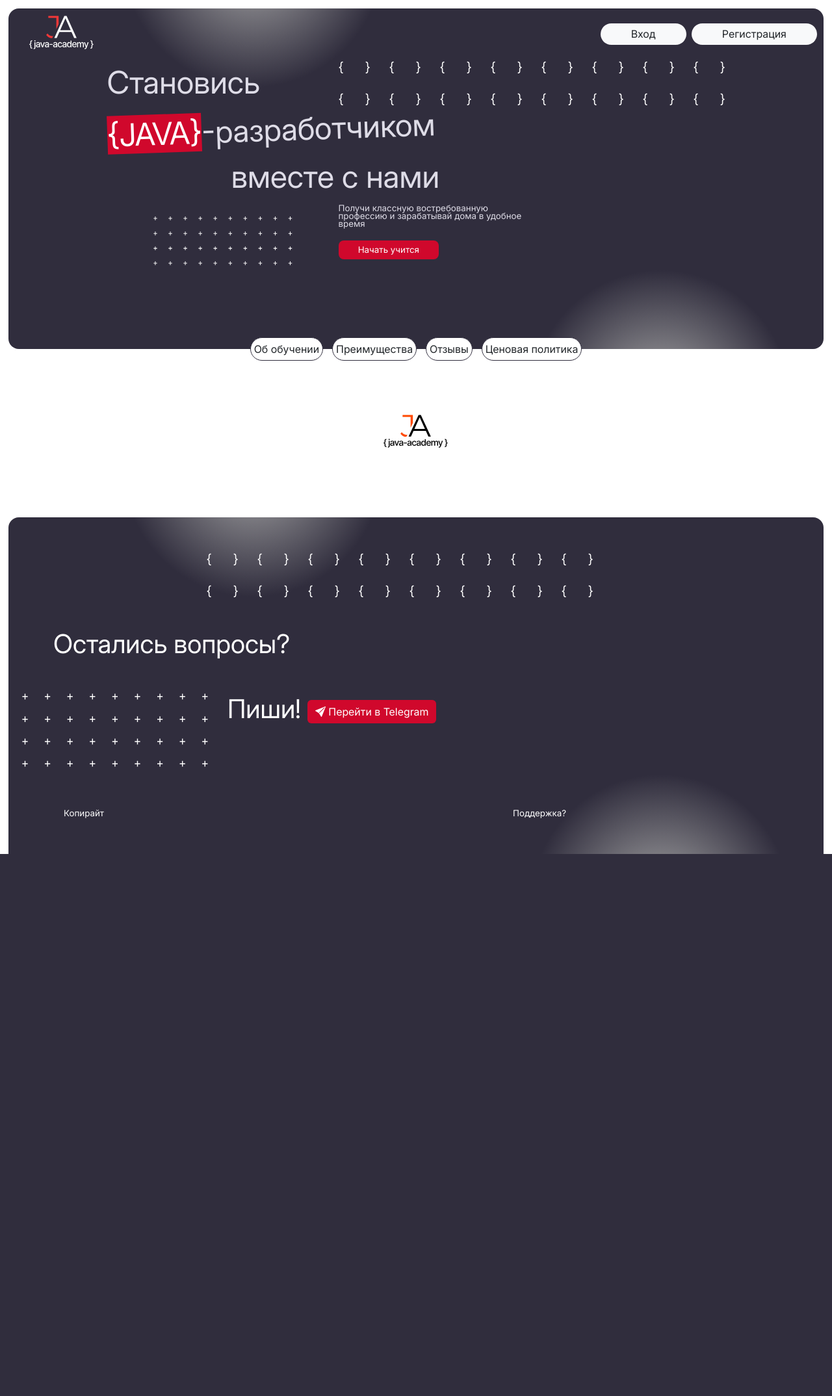
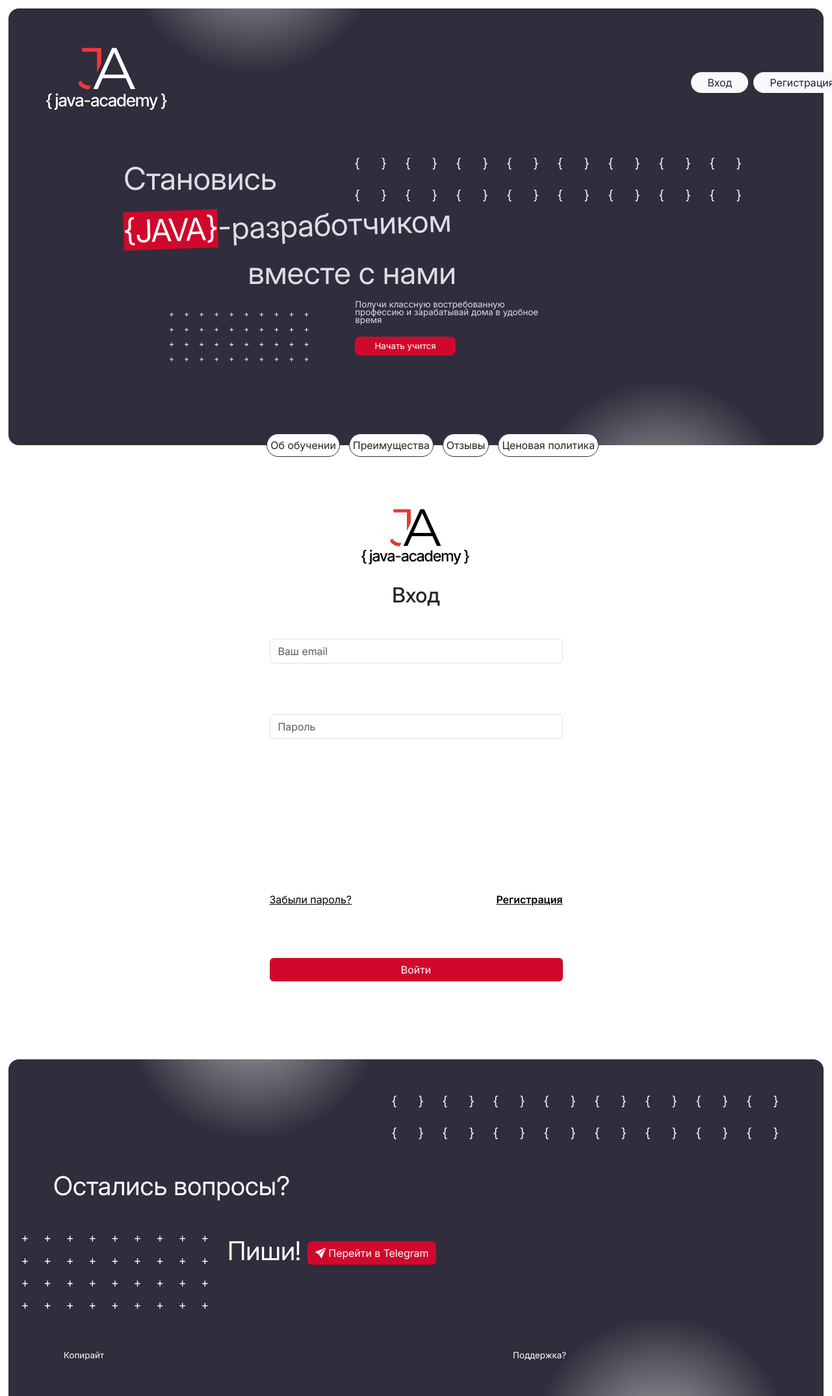
Before and after one commit to snowdy78/java-site, a PHP site: page /login.php in a window 1280 px wide. Shown: the whole page at 65% size. Before the commit the page ends 1314 px from the top, so only its background shows below. Run offline with PHP 8.4, Linux system fonts and the light colour scheme; some libraries are stand-ins or nearby versions.

Commit message:
login page reviewed!

```diff
--- /dev/null
+++ b/css/auth.css
@@ -0,0 +1,3 @@
+.auth-form > .row {
+    margin: 1.2em 0;
+}
--- a/css/style.css
+++ b/css/style.css
@@ -2,6 +2,7 @@
 @import url("header.css");
 @import url("footer.css");
 @import url("main-content.css");
+@import url("auth.css");
 @font-face {
     font-family: 'Inter';
     src: url("fonts/Inter.ttf");
@@ -82,6 +83,7 @@ hr {
     width: 595px;
     height: 73px;
     min-width: 100%;
+    max-width: 100%;
 }
 .invert {
     filter: invert(100%);
@@ -97,6 +99,7 @@ hr {
     width: 356px;
     height: 125px;
     min-width: 100%;
+    max-width: 100%;
     background-size: padding-box padding-box;
 }
 
@@ -142,9 +145,9 @@ hr {
     height: inherit;
 }
 .logo {
-    max-width: 100px;
+    min-width: 100px;
     height: inherit;
 }
 .monochrom-invert {
-    filter: invert(1) hue-rotate(190deg) saturate(3.0);
+    filter: invert(1) hue-rotate(180deg) saturate(3.0) brightness(0.9);
 }
--- a/src/page-contents/login.php
+++ b/src/page-contents/login.php
@@ -1,9 +1,44 @@
-<div class="container">
-    <div class="row">
-        <div class="col-12 d-flex justify-content-center">
-            <div class="logo-container">
-                <img src="img/logo.svg" class="logo monochrom-invert"/>
-            </div>
+<div class="container w-50 d-flex flex-column justify-content-center">
+    <div class="row my-3" style="height: fit-content !important;">
+        <div class="col-12 d-flex m-0 h-100 justify-content-center" style="height: fit-content !important;">
+            <img src="img/logo.svg" class="d-flex logo monochrom-invert" style="height: 100px" />
         </div>
     </div>
+
+    <div class="container">
+        <div class="h2 text-center">
+            Вход
+        </div>
+        <form class="container auth-form d-flex flex-column justify-content-center">
+            <div class="row">
+                <div class="col-12 input-group">
+                    <input class="form-control" type="email" placeholder="Ваш email" />
+                </div>
+            </div>
+            <div class="row">
+                <div class="col-12 input-group">
+                    <input class="form-control" type="password" placeholder="Пароль" />
+                </div>
+            </div>
+            <div class="row">
+                <div class="col-12"></div>
+            </div>
+            <div class="row">
+                <div class="col-12"></div>
+            </div>
+            <div class="row">
+                <div class="col-6 d-flex justify-content-start">
+                    <a class="text-black" href="">Забыли пароль?</a>
+                </div>
+                <div class="col-6 d-flex justify-content-end">
+                    <a class="text-black fw-semibold" href="">Регистрация</a>
+                </div>
+            </div>
+            <div class="row">
+                <div class="col-12">
+                    <button type="submit" class="btn btn-primary w-100">Войти</button>
+                </div>
+            </div>
+        </form>
+    </div>
 </div>
--- a/src/page-elements/footer.php
+++ b/src/page-elements/footer.php
@@ -1,7 +1,7 @@
 <footer id="footer" class="bg-blinked text-white">
     <div class="d-flex flex-column justify-content-center">
         <div class="container fs-1">
-            <div class="row">
+            <div class="row justify-content-end">
 
                 <div class="col-9 d-flex justify-content-end">
                     <div class="bracket-bg" style="min-width: initial"></div>
--- a/src/page-elements/header.php
+++ b/src/page-elements/header.php
@@ -1,5 +1,5 @@
 <header id="header" class="bg-blinked">
-    <div class="logo-container">
+    <div class="logo-container p-5">
         <img src="img/logo.svg" class="logo"/>
     </div>
     <div></div>
```
